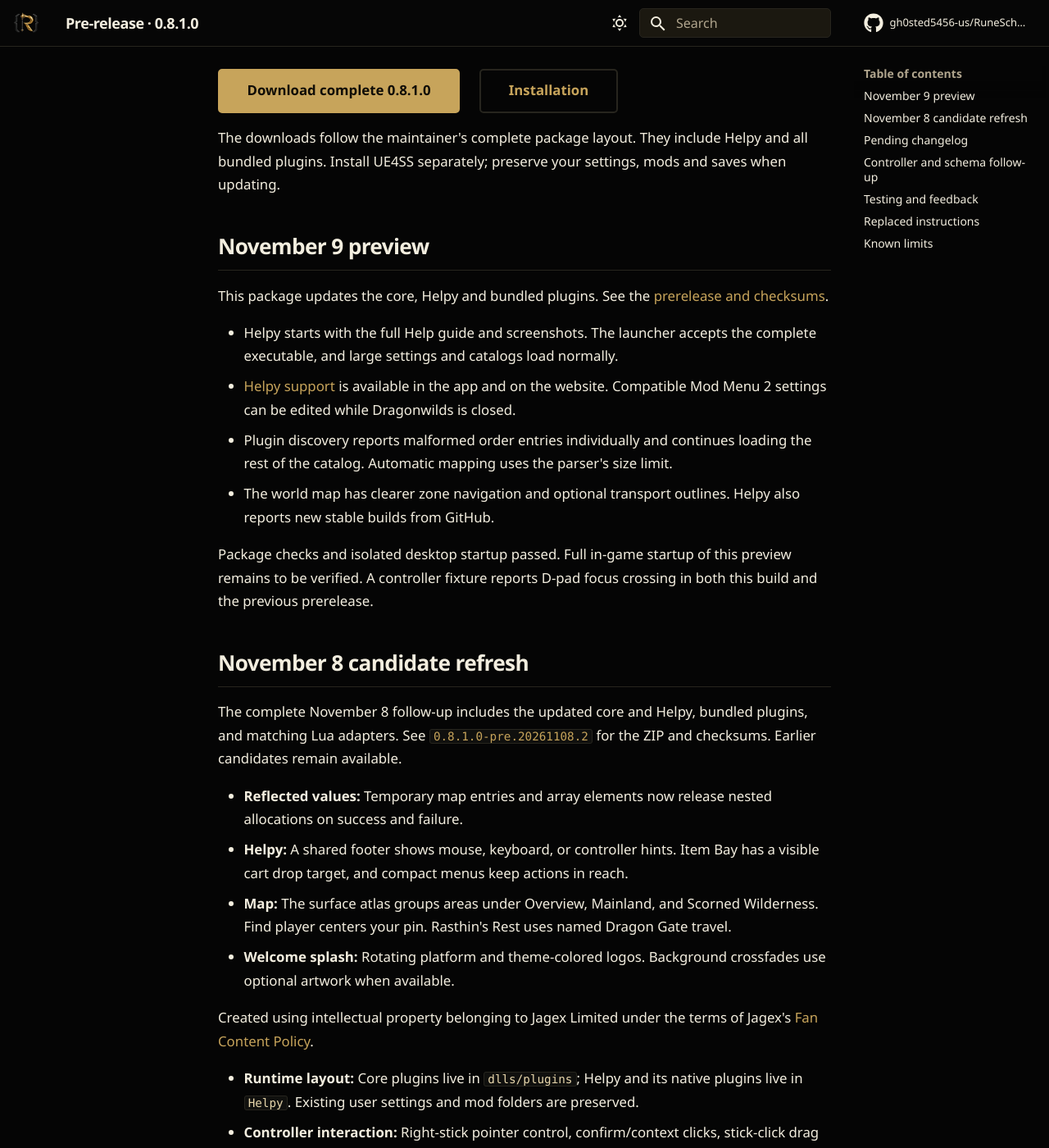
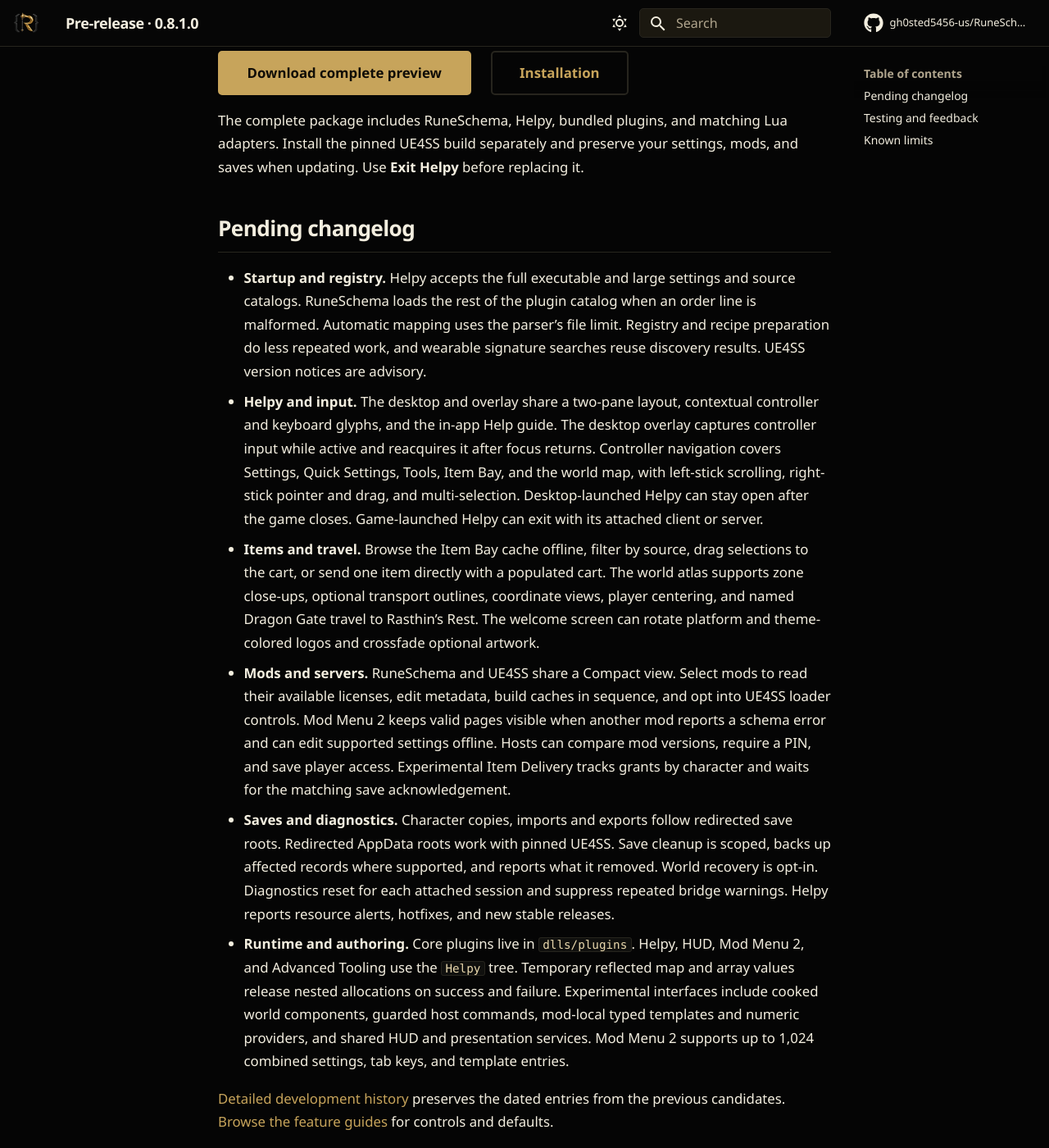
Before and after one commit to gh0sted5456-us/RuneSchema, an MkDocs documentation site: the page built from docs/experimental/PRE-RELEASE.md, in a window 1280 px wide and 1400 px high, scrolled down 257 px. Shown: the whole window at 82% size. Built offline with MkDocs 1.6.1 and Material for MkDocs 9.7.7, drawn with Linux system fonts in a browser that asks for light colours; comment, search, counter and statistics services are not loaded; some of the changed text lies outside the part shown.

Commit message:
Consolidate the November 9 prerelease changelog

```diff
--- a/docs/experimental/PRE-RELEASE.md
+++ b/docs/experimental/PRE-RELEASE.md
@@ -6,135 +6,48 @@ promote_to: RELEASE-0.8.1.0.md
 # Pre-release · 0.8.1.0
 
 !!! info "Available for testing · pending promotion to stable"
-    Stable RuneSchema remains **0.8.0.3**. The changes below belong to the
-    **0.8.1.0 prerelease** and have not been promoted to the stable guides.
+    The November 9 preview combines the changes from the previous 0.8.1.0
+    candidates. Stable RuneSchema is **0.8.0.3**.
 
 <div class="rs-actions">
-  <a class="md-button md-button--primary" href="https://github.com/gh0sted5456-us/RuneSchema/releases/download/0.8.1.0-pre.20261109/RuneSchema-0.8.1.0-preview-20261109.zip">Download complete 0.8.1.0</a>
+  <a class="md-button md-button--primary" href="https://github.com/gh0sted5456-us/RuneSchema/releases/download/0.8.1.0-pre.20261109/RuneSchema-0.8.1.0-preview-20261109.zip">Download complete preview</a>
   <a class="md-button" href="../INSTALLATION/">Installation</a>
 </div>
 
-The downloads follow the maintainer's complete package layout. They include
-Helpy and all bundled plugins. Install UE4SS
-separately; preserve your settings, mods and saves when updating.
-
-## November 9 preview
-
-This package updates the core, Helpy and bundled plugins. See the
-[prerelease and checksums](https://github.com/gh0sted5456-us/RuneSchema/releases/tag/0.8.1.0-pre.20261109).
-
-- Helpy starts with the full Help guide and screenshots. The launcher accepts
-  the complete executable, and large settings and catalogs load normally.
-- [Helpy support](HELPY-SUPPORT.md) is available in the app and on the website.
-  Compatible Mod Menu 2 settings can be edited while Dragonwilds is closed.
-- Plugin discovery reports malformed order entries individually and continues
-  loading the rest of the catalog. Automatic mapping uses the parser's size limit.
-- The world map has clearer zone navigation and optional transport outlines.
-  Helpy also reports new stable builds from GitHub.
-
-Package checks and isolated desktop startup passed. Full in-game startup of
-this preview remains to be verified.
-A controller fixture reports D-pad focus crossing in both this build and
-the previous prerelease.
-
-## November 8 candidate refresh
-
-The complete November 8 follow-up includes the updated core and Helpy, bundled
-plugins, and matching Lua adapters. See [`0.8.1.0-pre.20261108.2`](https://github.com/gh0sted5456-us/RuneSchema/releases/tag/0.8.1.0-pre.20261108.2)
-for the ZIP and checksums. Earlier candidates remain available.
-
-- **Reflected values:** Temporary map entries and array elements now release
-  nested allocations on success and failure.
-- **Helpy:** A shared footer shows mouse, keyboard, or controller hints.
-  Item Bay has a visible cart drop target, and compact menus keep actions in reach.
-- **Map:** The surface atlas groups areas under Overview, Mainland, and Scorned
-  Wilderness. Find player centers your pin. Rasthin's Rest uses named Dragon Gate travel.
-- **Welcome splash:** Rotating platform and theme-colored logos. Background
-  crossfades use optional artwork when available.
-
-Created using intellectual property belonging to Jagex Limited under the terms of Jagex's [Fan Content Policy](https://legal.jagex.com/docs/policies/fan-content-policy).
-
-- **Runtime layout:** Core plugins live in `dlls/plugins`; Helpy and its native
-  plugins live in `Helpy`. Existing user settings and mod folders are preserved.
-- **Controller interaction:** Right-stick pointer control, confirm/context clicks,
-  stick-click drag and multi-selection, and clearer controller glyph feedback.
-- **Item Bay and mods:** Direct delivery works with a populated cart. Mod cards
-  are selectable and expose their bundled licenses. Mod Menu 2 supports up to
-  1,024 combined settings, tab keys and template entries.
-- **Core startup:** Redirected AppData is resolved to its physical application
-  root. Redirected child caches remain rejected, with the exact path reported.
-- **Helpy usability:** RuneSchema and UE4SS share Compact view. The controller left
-  stick scrolls panels and pans the focused map. Right-stick click can grab an
-  Item Bay selection and drop it into the cart. Desktop-launched Helpy stays open
-  when the game closes. UE4SS version notices are advisory.
-- **Save editor:** Character copies, imports and exports follow redirected save
-  folders. Nested profile redirects and imports outside the resolved folder are blocked.
-- **Mod-local services:** Optional typed template storage and native numeric
-  providers, scoped to their declaring mod and local controller. Native modules
-  initialize on the game thread. This API remains experimental; see its
-  [contract and verification limits](MOD-LOCAL-SERVICES.md).
-- **Cooked interfaces:** World components and mod-owned host console commands
-  retain explicit registration and authority checks. Remote coverage is pending.
-- **Diagnostics:** Player-mark bridge outages use bounded retry backoff and one
-  warning per outage. The shared diagnostic registry includes local-service errors.
+The complete package includes RuneSchema, Helpy, bundled plugins, and matching
+Lua adapters. Install the pinned UE4SS build separately and preserve your
+settings, mods, and saves when updating. Use **Exit Helpy** before replacing it.
 
 ## Pending changelog
 
-These changes are available in the candidate and await stable promotion.
+- **Startup and registry.** Helpy accepts the full executable and large settings and source catalogs. RuneSchema loads the rest of the plugin catalog when an order line is malformed. Automatic mapping uses the parser’s file limit. Registry and recipe preparation do less repeated work, and wearable signature searches reuse discovery results. UE4SS version notices are advisory.
+- **Helpy and input.** The desktop and overlay share a two-pane layout, contextual controller and keyboard glyphs, and the in-app Help guide. The desktop overlay captures controller input while active and reacquires it after focus returns. Controller navigation covers Settings, Quick Settings, Tools, Item Bay, and the world map, with left-stick scrolling, right-stick pointer and drag, and multi-selection. Desktop-launched Helpy can stay open after the game closes. Game-launched Helpy can exit with its attached client or server.
+- **Items and travel.** Browse the Item Bay cache offline, filter by source, drag selections to the cart, or send one item directly with a populated cart. The world atlas supports zone close-ups, optional transport outlines, coordinate views, player centering, and named Dragon Gate travel to Rasthin’s Rest. The welcome screen can rotate platform and theme-colored logos and crossfade optional artwork.
+- **Mods and servers.** RuneSchema and UE4SS share a Compact view. Select mods to read their available licenses, edit metadata, build caches in sequence, and opt into UE4SS loader controls. Mod Menu 2 keeps valid pages visible when another mod reports a schema error and can edit supported settings offline. Hosts can compare mod versions, require a PIN, and save player access. Experimental Item Delivery tracks grants by character and waits for the matching save acknowledgement.
+- **Saves and diagnostics.** Character copies, imports and exports follow redirected save roots. Redirected AppData roots work with pinned UE4SS. Save cleanup is scoped, backs up affected records where supported, and reports what it removed. World recovery is opt-in. Diagnostics reset for each attached session and suppress repeated bridge warnings. Helpy reports resource alerts, hotfixes, and new stable releases.
+- **Runtime and authoring.** Core plugins live in `dlls/plugins`. Helpy, HUD, Mod Menu 2, and Advanced Tooling use the `Helpy` tree. Temporary reflected map and array values release nested allocations on success and failure. Experimental interfaces include cooked world components, guarded host commands, mod-local typed templates and numeric providers, and shared HUD and presentation services. Mod Menu 2 supports up to 1,024 combined settings, tab keys, and template entries.
 
-| Area | Changes |
-| --- | --- |
-| [Helpy](HELPY-STANDALONE.md) | Consistent two-pane menus, runtime-bound desktop/overlay presentation and clearer settings. |
-| [Controllers](CONTROLLER-NAVIGATION.md) | Xbox, PlayStation and Nintendo layouts, navigation, glyphs and controller shortcuts. |
-| [Item Bay](HELPY-STANDALONE.md#cache-updates-and-notifications) | Saved cache indexes for offline browsing, faster filtering, readable names, multi-selection and carts. |
-| [Mods and tools](MOD-METADATA-AND-CONTROLS.md) | Sequential cache builds, ID.txt editing, update fingerprints and opt-in UE4SS loader toggles. |
-| [Item Delivery](ITEM-DELIVERY.md) | Experimental host delivery from enabled mods, with per-character tracking and save acknowledgement. |
-| [Saves](SAVE-RECOVERY.md) | Targeted cleanup, AppData backups/recovery and readable cleanup notifications. World recovery remains opt-in. |
-| [Servers](SERVER-CONTROL.md) | Host/client mod comparisons, download links, PIN access, saved authorization and optional automatic authorization. |
-| [Diagnostics](NOTIFICATIONS-AND-HOTFIXES.md) | Cleanup notices, resource observations, play-time reminders and hotfix notifications. |
-| [Mod interfaces](SHARED-HUD.md) | Shared HUD, mod-owned profiles and presentation routes; safer Lua scheduling and relay teardown. |
-
-[Browse the feature guides](index.md) for controls and defaults.
-[Detailed development history](CHANGELOG-0.8.1.0.md) retains the individual changes
-and earlier test-stage notes.
-
-## Controller and schema follow-up
-
-The follow-up runtime includes fixes for desktop overlay input, controller
-navigation, Mod Menu 2 discovery, and session diagnostics and shutdown. It also
-includes experimental [Item Delivery](ITEM-DELIVERY.md). See the
-[follow-up changelog](CHANGELOG-0.8.1.0.md#2026-11-08-controller-and-schema-follow-up).
+[Detailed development history](CHANGELOG-0.8.1.0.md) preserves the dated entries
+from the previous candidates. [Browse the feature guides](index.md) for controls
+and defaults.
 
 ## Testing and feedback
 
-Rendered checks cover three window sizes and all 32 atlas views. Six focused
-core tests cover reflected cleanup and related journal and raw-table behavior.
-The core's UE4SS imports matched the checked Steam and Game Pass hosts. Live
-Rasthin's Rest arrival and the cleanup change remain to be verified in game.
-See the [release verification files](https://github.com/gh0sted5456-us/RuneSchema/releases/tag/0.8.1.0-pre.20261108.2)
-for checks and file hashes.
-
-Proton/Wine, every physical controller/driver and full multiplayer restart
-behavior still need live coverage. Mod Menu 2 is optional and key-gated;
-world recovery is experimental and off by default. Item Delivery still needs
-live verification of grants and character save acknowledgement. Use **Exit Helpy** before updating.
+The preview archive passed file and license checks, compressed-core integrity,
+and isolated Helpy startup from a clean extraction. The core's 306 UE4SS
+imports matched the checked Steam, Game Pass, and dedicated server hosts.
+[Release notes and checksums](https://github.com/gh0sted5456-us/RuneSchema/releases/tag/0.8.1.0-pre.20261109)
 
 [Report a bug on Nexus](https://www.nexusmods.com/runescapedragonwilds/mods/570?tab=bugs)
-with the build, platform, reproduction and relevant diagnostic codes.
-
-## Replaced instructions
-
-??? note "Older instructions superseded by this candidate"
-    - ~~The complete ZIP is still being assembled.~~ Use the download above.
-    - ~~Install the incremental pre-release-binaries bundle.~~ Use the complete ZIP.
-    - ~~Helpy runs from a copied AppData executable.~~ It runs from its runtime folder.
-    - ~~UE4SS inventory is always read-only.~~ External management is opt-in.
-    - ~~Submit the in-app bug form.~~ Report bugs on Nexus.
+with the build, platform, reproduction, and relevant diagnostic codes.
 
 ## Known limits
 
-See [testing and feedback](#testing-and-feedback) above. Earlier changelog entries
-are development history, not a guarantee of live acceptance on every platform.
+Full in-game startup, Proton and Wine, the physical controller matrix, live
+Rasthin's Rest arrival, and multiplayer restart behavior remain unverified
+for this preview. A controller fixture still reports D-pad focus crossing.
+Item Delivery needs live checks for grants and save acknowledgement.
+Mod Menu 2 is key-gated. World recovery is opt-in.
 
-When this candidate is promoted, its guides and changelog move into the stable
-version following [documentation promotion](../DOCUMENTATION-CHANNELS.md).
+The [documentation promotion procedure](../DOCUMENTATION-CHANNELS.md)
+describes how these guides and notes move to stable.
```
Also changed, not shown: README.md (+1 -1 lines), docs/CURRENT-RELEASE.md (+1 -1 lines), docs/experimental/CHANGELOG-0.8.1.0.md (+12 -1 lines), docs/experimental/INSTALLATION.md (+1 -1 lines).
